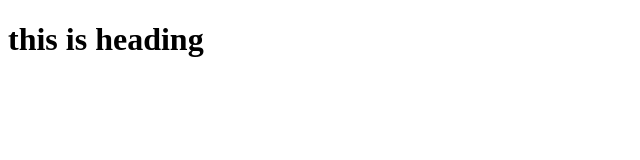
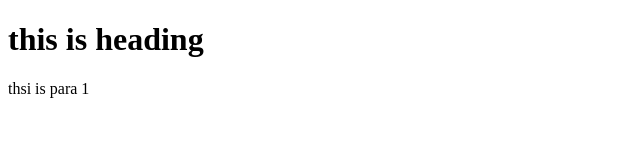
Before and after one commit to harshsingh124/harshsingh124, a plain HTML site: page index.html in a window 1280 px wide. Shown: the full height of the page, 0-640 px from the left. Drawn offline with Linux system fonts and the light colour scheme.

Commit message:
second commit

```diff
--- a/index.html
+++ b/index.html
@@ -8,5 +8,6 @@
 </head>
 <body>
     <h1>this is heading</h1>
+    <p>thsi is para 1</p>
 </body>
 </html>
```
